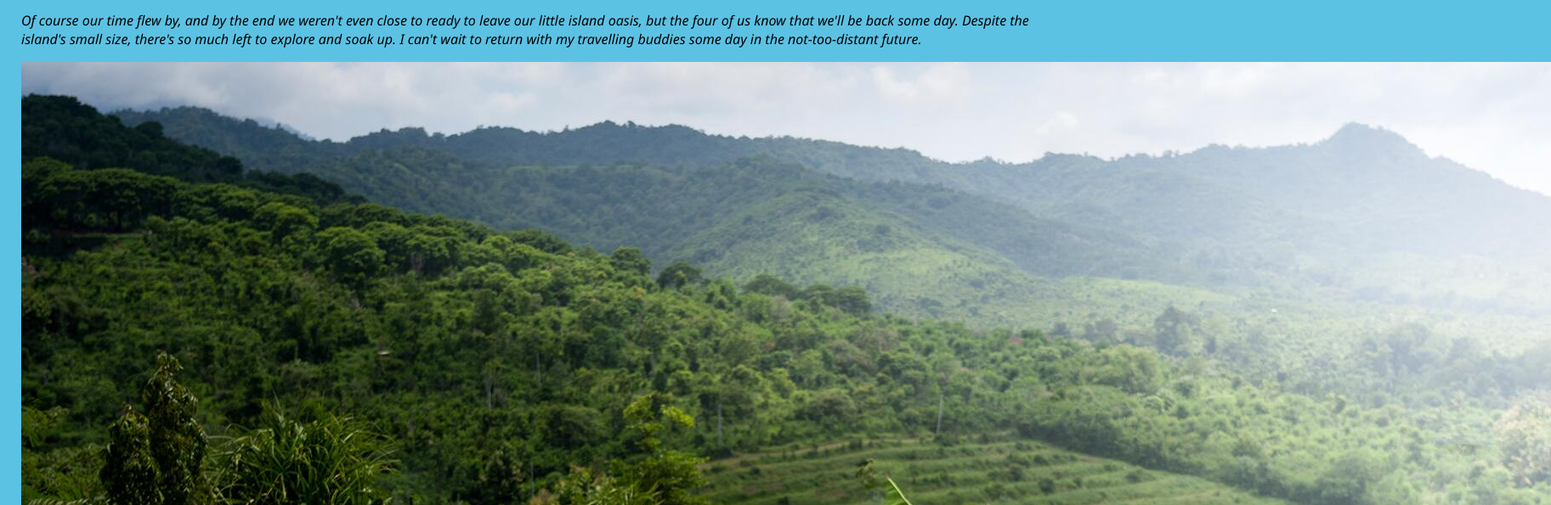
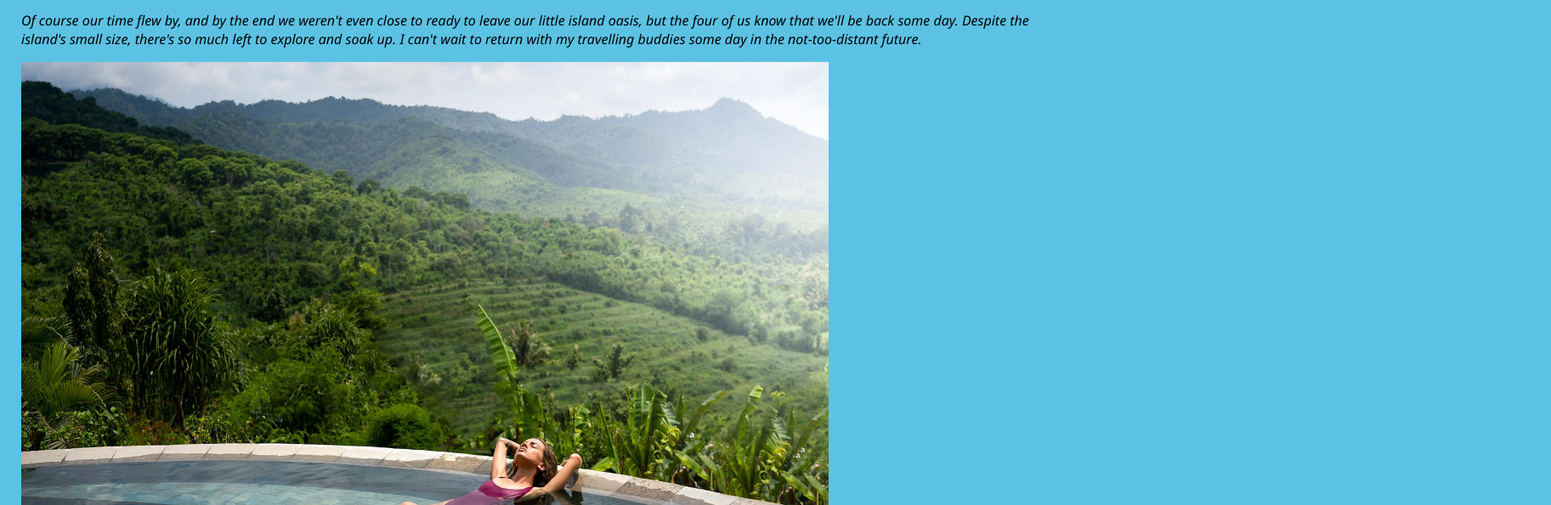
Before and after one commit to swormald94/html-me-something, a plain HTML site: page index.html in a window 1280 px wide. Shown: the part 649-1244 px from the top of the page at 85% size, 1825 px wide, since content can reach past the window. Drawn offline with Linux system fonts and the light colour scheme.

Commit message:
resized picture

```diff
--- a/index.html
+++ b/index.html
@@ -16,7 +16,7 @@
                <h3 id="italics-header">Being in Bali</h3>
                <p>Finally, once we were cleared to enter the country and located our shuttle driver, we were off!  We motored our way through the darkened, quiet streets of Bali and eventually arrived at the resort.  Due to our hotel loyalty points, we found out during Check-In that we'd qualified for a bunch of extra perks including some spa services and a beautiful fruit platter.  We didn't know it yet, but that set the tone for our trip.  We had excellent luck during the entire 10 day trip.  We toured temples, visited beaches and volcanoes, explored local artisanal shops for metalwork and traditional fabric, and ate at delicious local restaurants.</p>
                <p class="italics-paragraph">Of course our time flew by, and by the end we weren't even close to ready to leave our little island oasis, but the four of us know that we'll be back some day.  Despite the island's small size, there's so much left to explore and soak up.  I can't wait to return with my travelling buddies some day in the not-too-distant future.</p>
-               <img src="images/Bali.jpg" alt="Truly the level of relaxation and peace one has while in Bali.">
+               <img src="images/Bali.jpg" alt="Truly the level of relaxation and peace one has while in Bali."style="width:950px;height:700px;">
             </article>
         </main>
         <footer>&copy; Stephanie Wormald 2021</footer>
```
